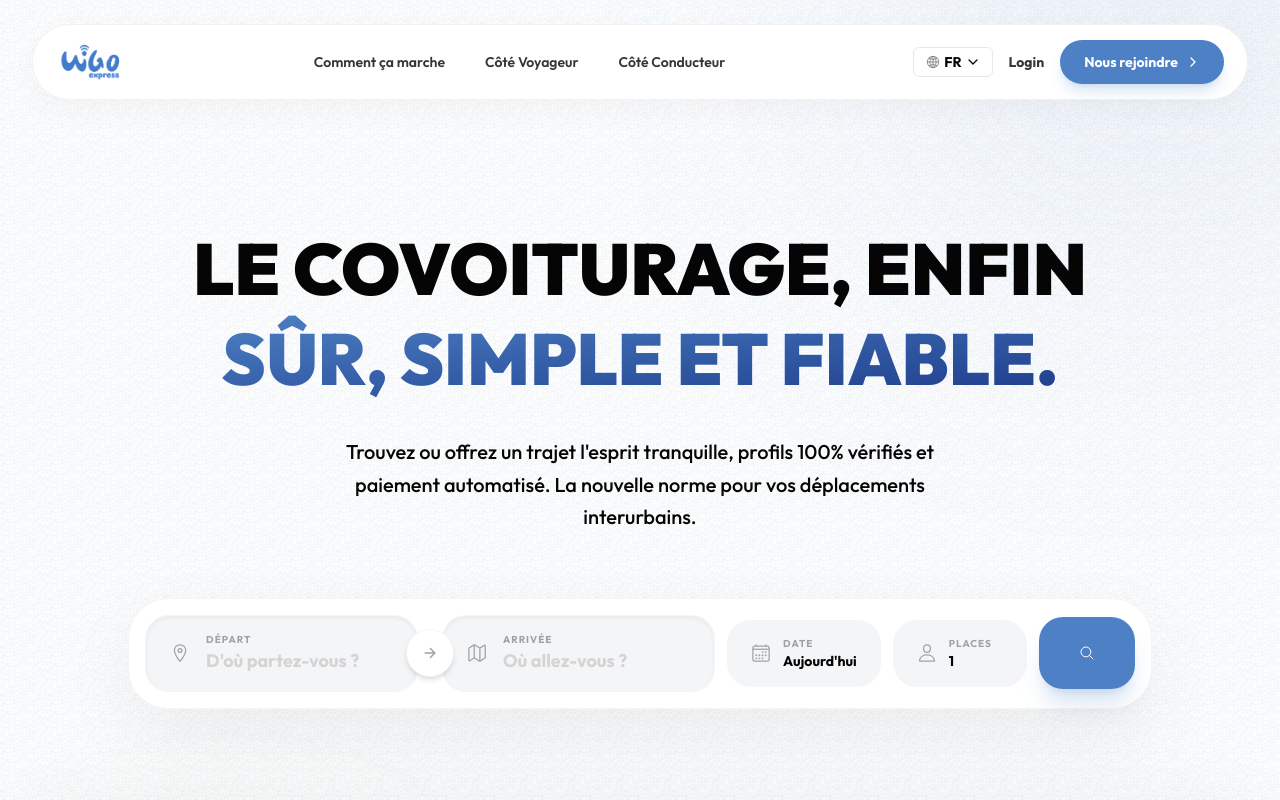
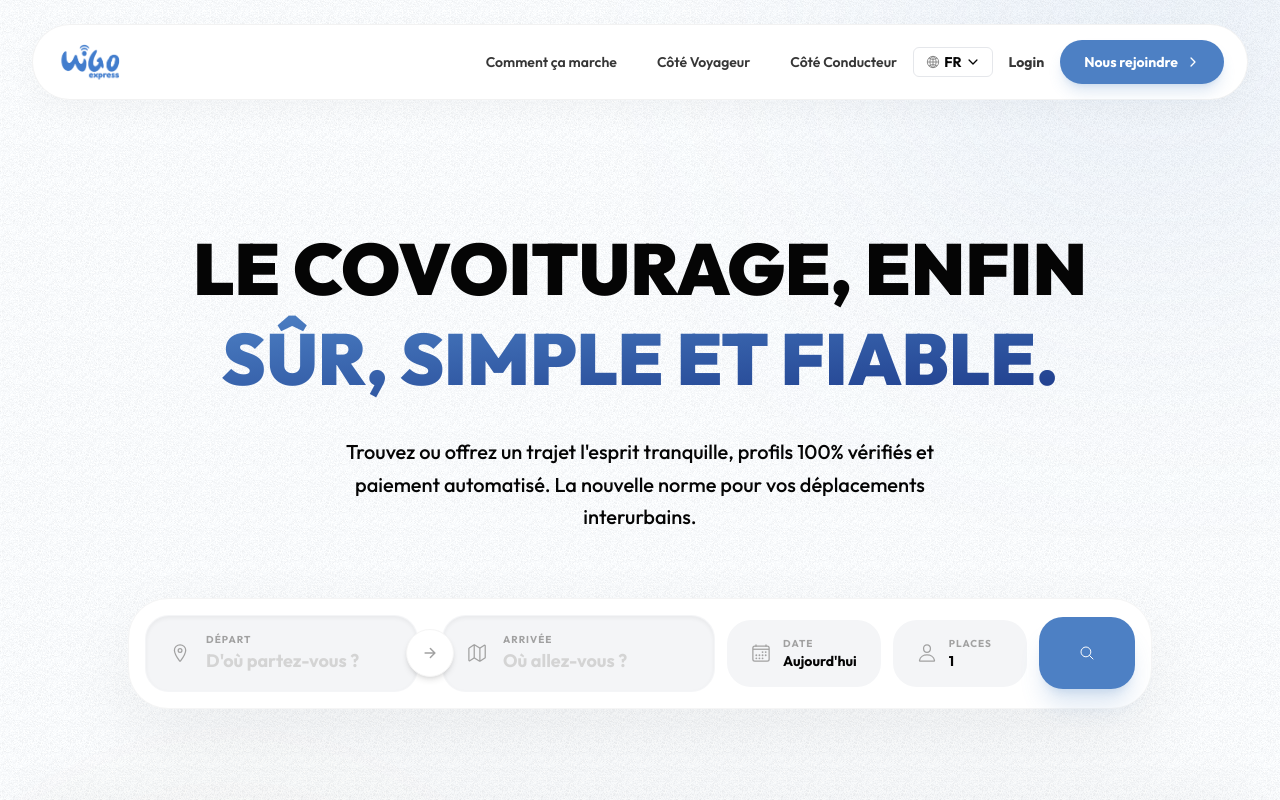
Before and after one commit to artsiders/wigo-express, a Next.js app: page / in a window 1280 px wide. Shown: the top 800 px of the page. Built offline with nearby package versions, Linux system fonts and the light colour scheme.

Commit message:
Reorganize Navbar component by moving center links section for improved structure and readability.

```diff
--- a/components/Navbar.tsx
+++ b/components/Navbar.tsx
@@ -49,6 +49,8 @@ export default function Navbar() {
           />
         </Link>
 
+        {/* Right CTAs */}
+        <div className="flex gap-4 items-center">
           {/* Center Links */}
           <div className="hidden lg:flex gap-10 items-center text-sm font-semibold text-current opacity-80">
             <Link
@@ -70,9 +72,6 @@ export default function Navbar() {
               Côté Conducteur
             </Link>
           </div>
-
-        {/* Right CTAs */}
-        <div className="flex gap-4 items-center">
           {/* Custom Language Selector */}
           <div className="relative" ref={dropdownRef}>
             <button
```
Lines whose indentation alone changed are shown as unchanged.
